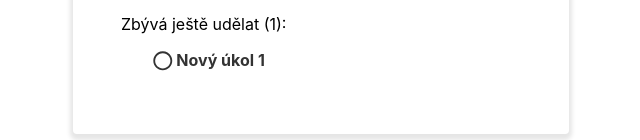
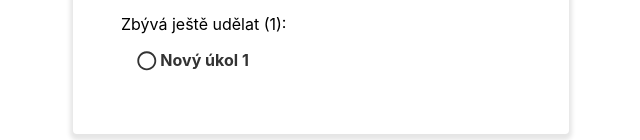
Before and after one commit to singha-cz/a-todo, a React (Create React App) app: page / in a window 1280 px wide. Both pictures are taken after a click on the button "Přidat úkol". Shown: the part 200-340 px from the top of the page, without its empty margins (319-959 px from the left). Built offline with nearby package versions, Linux system fonts and the light colour scheme.

Commit message:
css: underline task

```diff
--- a/src/components/Task/Task.module.css
+++ b/src/components/Task/Task.module.css
@@ -1,7 +1,7 @@
 .taskItem{
     color: #333;
     list-style: none;
-    padding-left: 2em;
+    padding-left: 1em;
     font-weight: bold
 }
 
```
